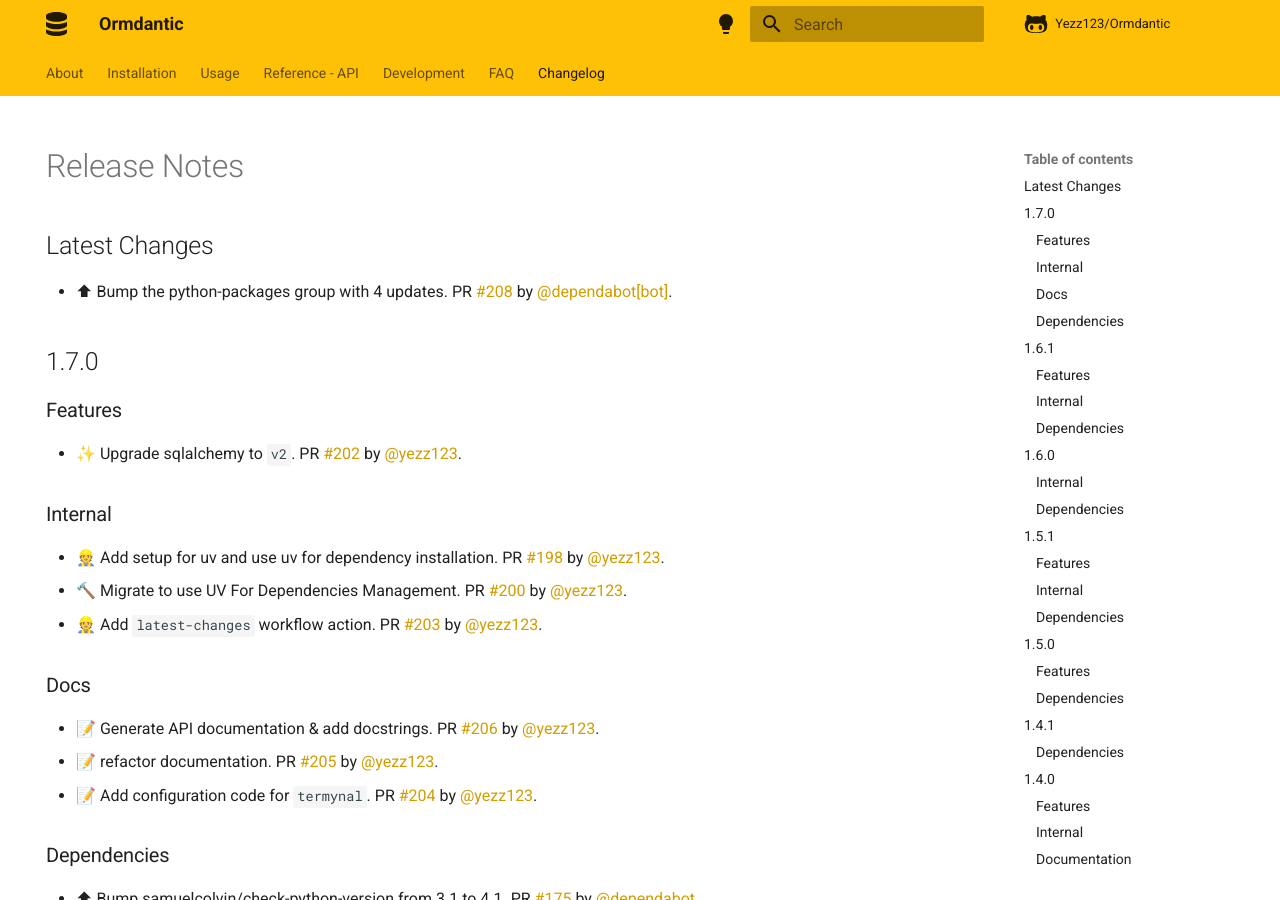
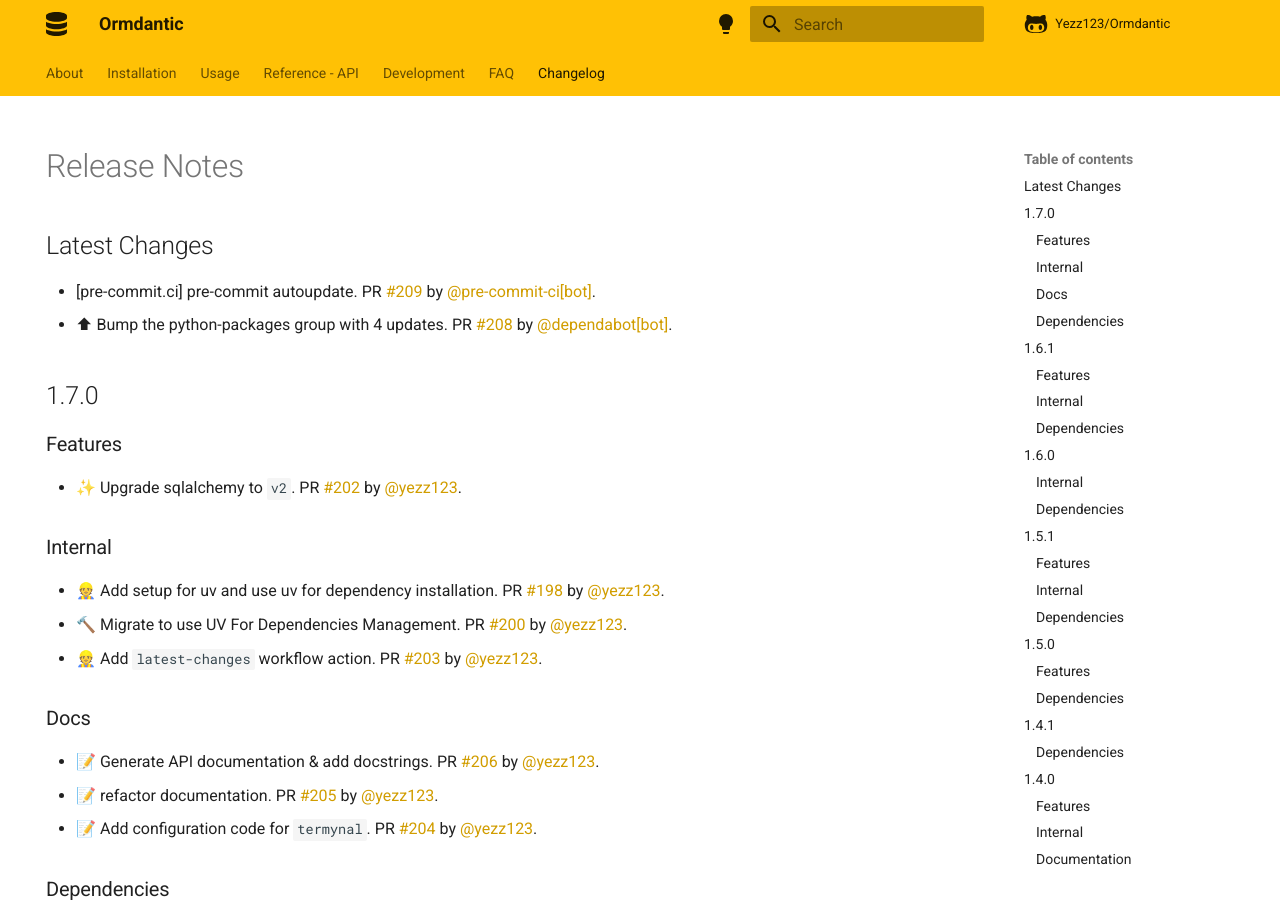
Before and after one commit to yezz123/ormdantic, an MkDocs documentation site: the page built from docs/release.md, in a window 1280 px wide and 900 px high. Built offline with MkDocs 1.6.1 and Material for MkDocs 9.7.7, drawn with Linux system fonts in a browser that asks for light colours; comment, search, counter and statistics services are not loaded.

Commit message:
📝 Update release notes

```diff
--- a/docs/release.md
+++ b/docs/release.md
@@ -7,6 +7,7 @@ hide:
 
 ## Latest Changes
 
+* [pre-commit.ci] pre-commit autoupdate. PR [#209](https://github.com/yezz123/ormdantic/pull/209) by [@pre-commit-ci[bot]](https://github.com/apps/pre-commit-ci).
 * ⬆ Bump the python-packages group with 4 updates. PR [#208](https://github.com/yezz123/ormdantic/pull/208) by [@dependabot[bot]](https://github.com/apps/dependabot).
 
 ## 1.7.0
```
